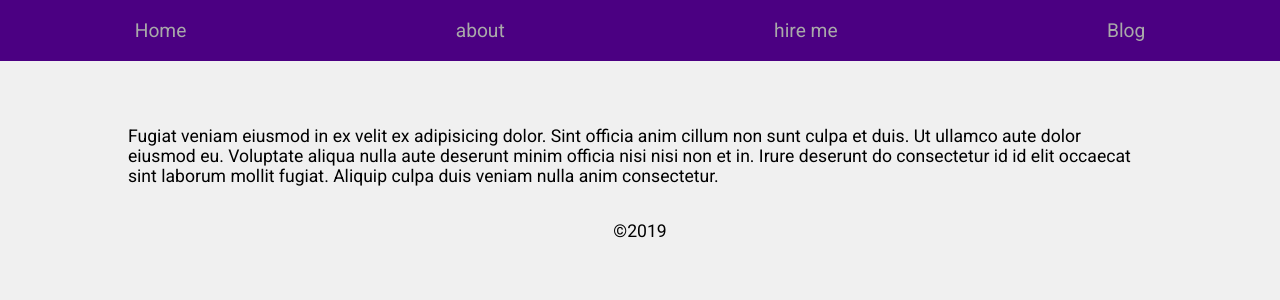
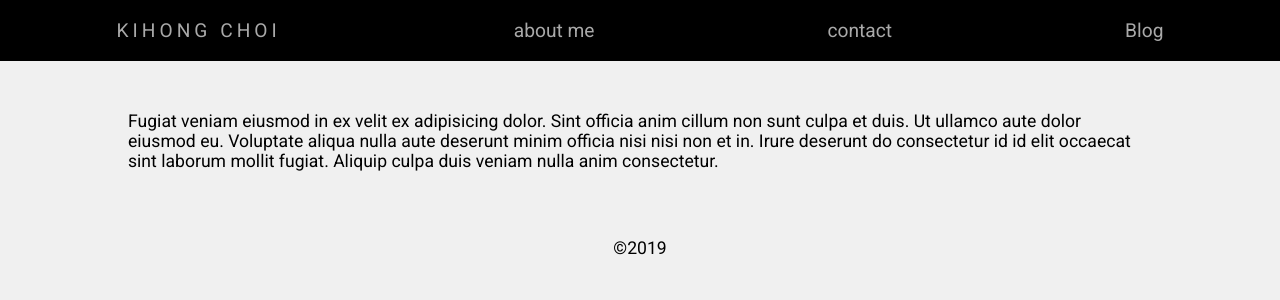
Before and after one commit to khchoi0301/nextJsAdvanced, a Next.js app: page /post in a window 1280 px wide. Shown: the top 300 px of the page. Built offline with nearby package versions, Linux system fonts and the light colour scheme; a small style sheet from the web is missing.

Commit message:
change header menu

```diff
--- a/components/Layout.js
+++ b/components/Layout.js
@@ -17,15 +17,21 @@ export default ({ children, title }) => (
             <title>Next Portfolio</title>
         </Head>
         <header>
-            <Link href="/"><a>Home</a></Link>
-            <Link href="/about"><a>about</a></Link>
-            <Link href="/hireme"><a>hire me</a></Link>
+            <Link href="/"><a className='homeButton'>KIHONG CHOI</a></Link>
+            <Link href="/about"><a>about me</a></Link>
+            <Link href="/hireme"><a>contact</a></Link>
             <Link href="/blog"><a>Blog</a></Link>
         </header>
-        <h1>{title}</h1>
-        {children}
+        <main>{children}</main>
         <footer>&copy;{new Date().getFullYear()}</footer>
         <style jsx>{`
+            main {
+                margin : 2rem;
+                display: inline;
+            }
+            .homeButton {
+                letter-spacing: 4px;
+            }
             .root {
                 display:flex;
                 justify-content:center;
@@ -39,7 +45,7 @@ export default ({ children, title }) => (
                 justify-content: space-around;
                 padding: 1em;
                 font-size: 1.2rem;
-                background: indigo;
+                background: black;
             }
 
             header a {
```
